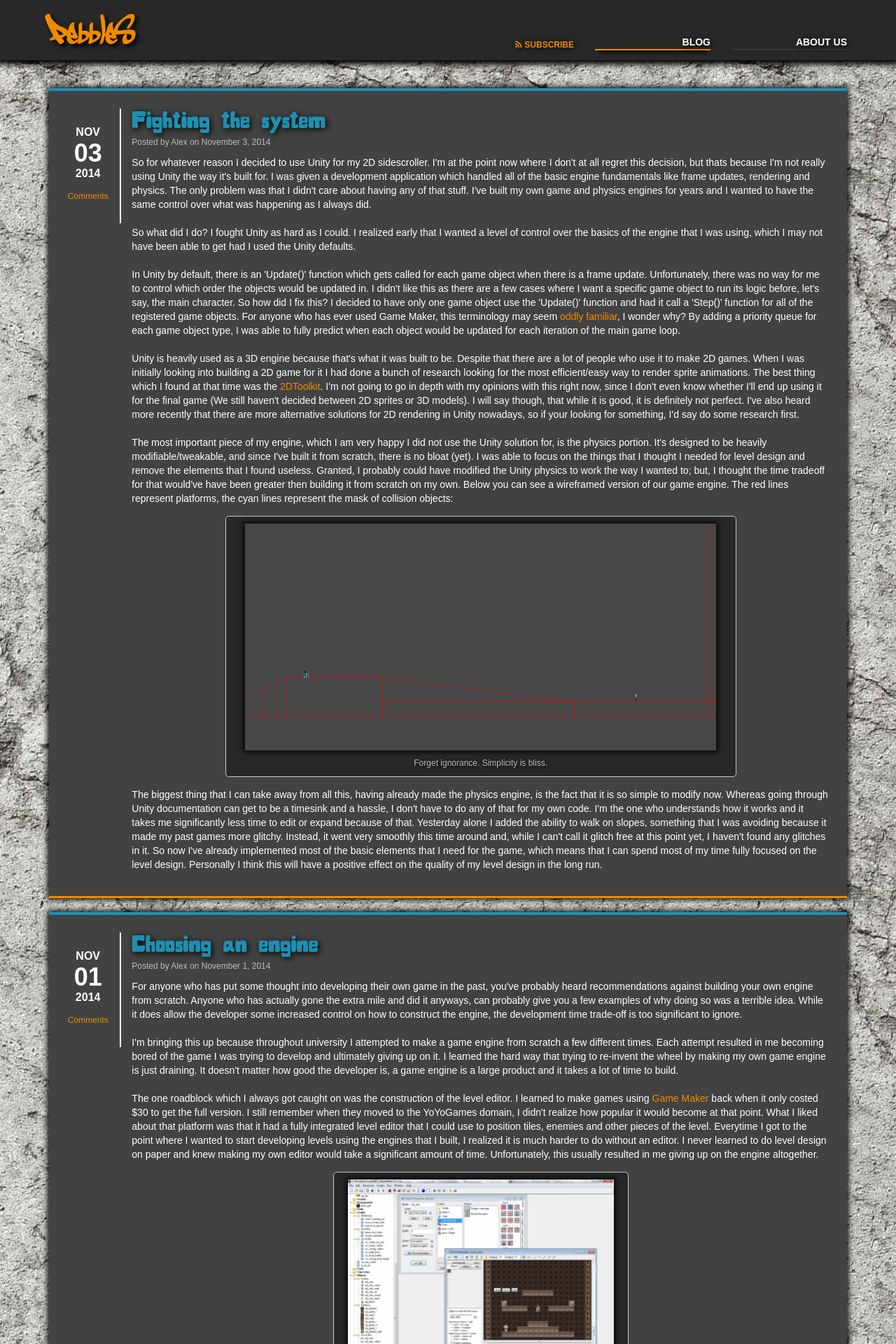
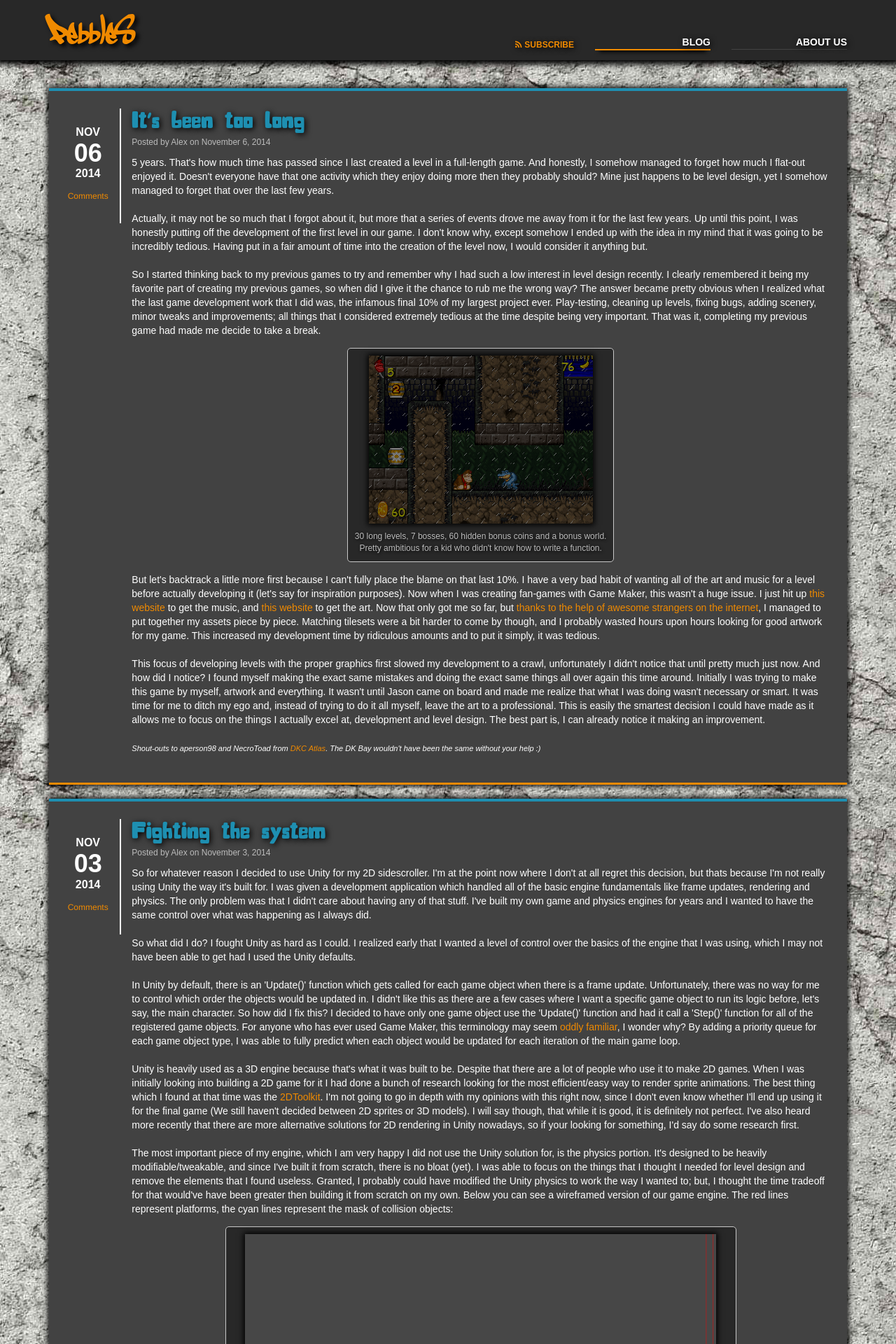
Before and after one commit to alexpennells/alexpennells.github.io, a Jekyll site: the page built from index.html, in a window 1280 px wide. Shown: the top 1920 px of the page at 70% size. Built offline with Jekyll 4.4.1, drawn with Linux system fonts in a browser that asks for light colours; nearby versions of some CDN libraries; comment, search, counter and statistics services are not loaded.

Commit message:
Created new blog post nov 6

```diff
--- /dev/null
+++ b/_posts/2014-11-06-its-been-too-long.html
@@ -0,0 +1,31 @@
+---
+layout: post
+id: none
+title: "It's been too long"
+comments: true
+categories: [Game]
+authors: [Alex]
+---
+<p class="p-end">
+	5 years. That's how much time has passed since I last created a level in a full-length game. And honestly, I somehow managed to forget how much I flat-out enjoyed it. Doesn't everyone have that one activity which they enjoy doing more then they probably should? Mine just happens to be level design, yet I somehow managed to forget that over the last few years.
+	<br><br>
+	Actually, it may not be so much that I forgot about it, but more that a series of events drove me away from it for the last few years. Up until this point, I was honestly putting off the development of the first level in our game. I don't know why, except somehow I ended up with the idea in my mind that it was going to be incredibly tedious. Having put in a fair amount of time into the creation of the level now, I would consider it anything but.
+	<br><br>
+	So I started thinking back to my previous games to try and remember why I had such a low interest in level design recently. I clearly remembered it being my favorite part of creating my previous games, so when did I give it the chance to rub me the wrong way? The answer became pretty obvious when I realized what the last game development work that I did was, the infamous final 10% of my largest project ever. Play-testing, cleaning up levels, fixing bugs, adding scenery, minor tweaks and improvements; all things that I considered extremely tedious at the time despite being very important. That was it, completing my previous game had made me decide to take a break.
+</p>
+
+<div class="post-image p-end">
+	<img src="http://pebblesgames.com/img/dkc-screenshot.bmp" alt="Donkey Kong Country 4 - The DK Bay" />
+	<p>
+	  30 long levels, 7 bosses, 60 hidden bonus coins and a bonus world.<br>
+	  Pretty ambitious for a kid who didn't know how to write a function.
+	</p>
+</div>
+
+<p class="p-end">
+	But let's backtrack a little more first because I can't fully place the blame on that last 10%. I have a very bad habit of wanting all of the art and music for a level before actually developing it (let's say for inspiration purposes). Now when I was creating fan-games with Game Maker, this wasn't a huge issue. I just hit up <a target="_blank" href="http://vgmusic.com">this website</a> to get the music, and <a target="_blank" href="http://spriters-resource.com">this website</a> to get the art. Now that only got me so far, but <a target="_blank" href="http://www.dkc-atlas.com/forum/viewtopic.php?f=26&t=972&sid=595f4b5ab5ca0be0ca0088f148907293">thanks to the help of awesome strangers on the internet</a>, I managed to put together my assets piece by piece. Matching tilesets were a bit harder to come by though, and I probably wasted hours upon hours looking for good artwork for my game. This increased my development time by ridiculous amounts and to put it simply, it was tedious.
+	<br><br>
+	This focus of developing levels with the proper graphics first slowed my development to a crawl, unfortunately I didn't notice that until pretty much just now. And how did I notice? I found myself making the exact same mistakes and doing the exact same things all over again this time around. Initially I was trying to make this game by myself, artwork and everything. It wasn't until Jason came on board and made me realize that what I was doing wasn't necessary or smart. It was time for me to ditch my ego and, instead of trying to do it all myself, leave the art to a professional. This is easily the smartest decision I could have made as it allows me to focus on the things I actually excel at, development and level design. The best part is, I can already notice it making an improvement.
+	<br><br>
+	<i class="post-note">Shout-outs to aperson98 and NecroToad from <a target="_blank" href="http://www.dkc-atlas.com/">DKC Atlas</a>. The DK Bay wouldn't have been the same without your help :)</i>
+</p>
--- a/css/main.scss
+++ b/css/main.scss
@@ -376,6 +376,10 @@
 	margin-bottom: 15px;
 }
 
+.post-note {
+  font-size: 11px;
+}
+
 /*===================================================*/
 /* About page styles */
 /*===================================================*/
```
Also changed, not shown: img/dkc-screenshot.bmp (added).
